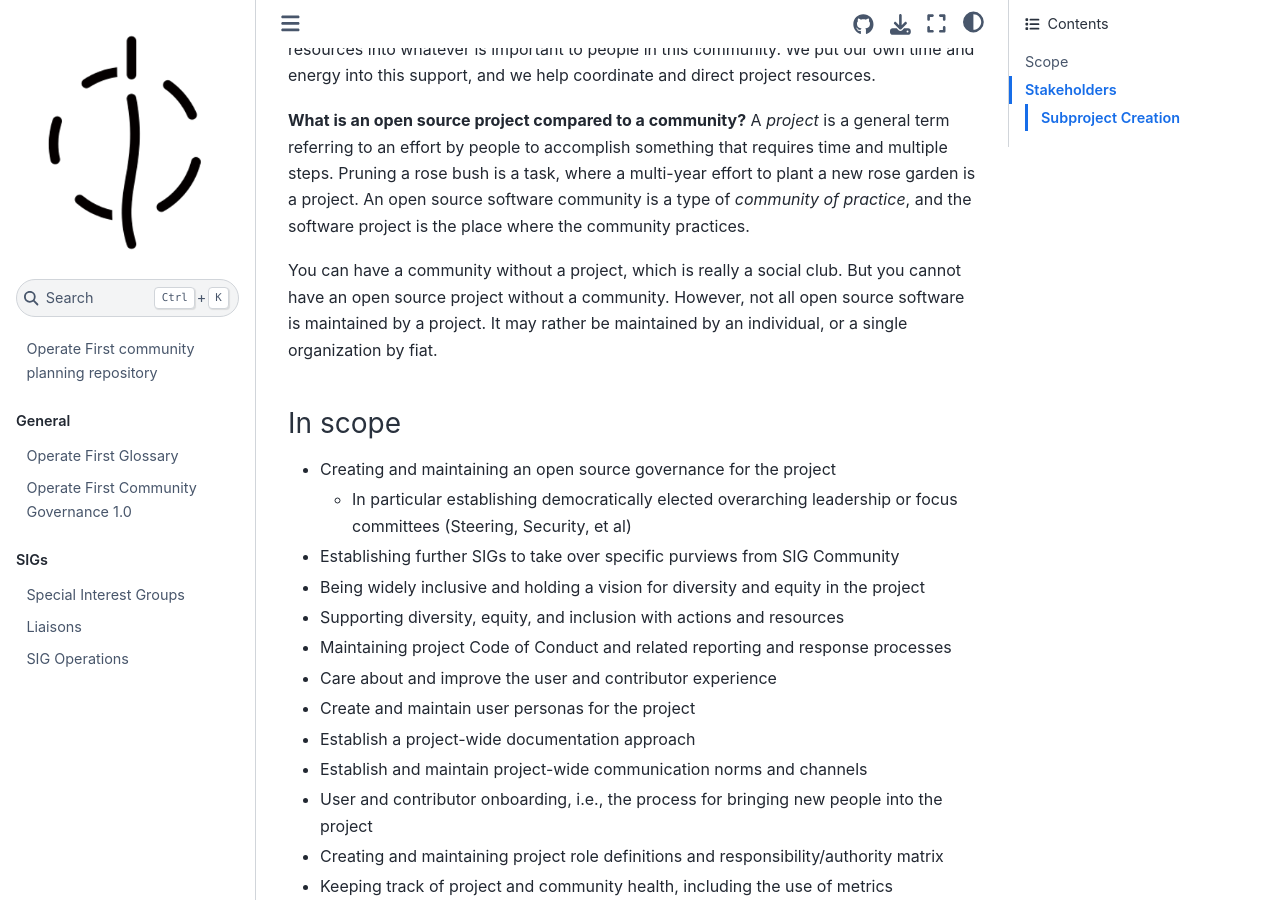
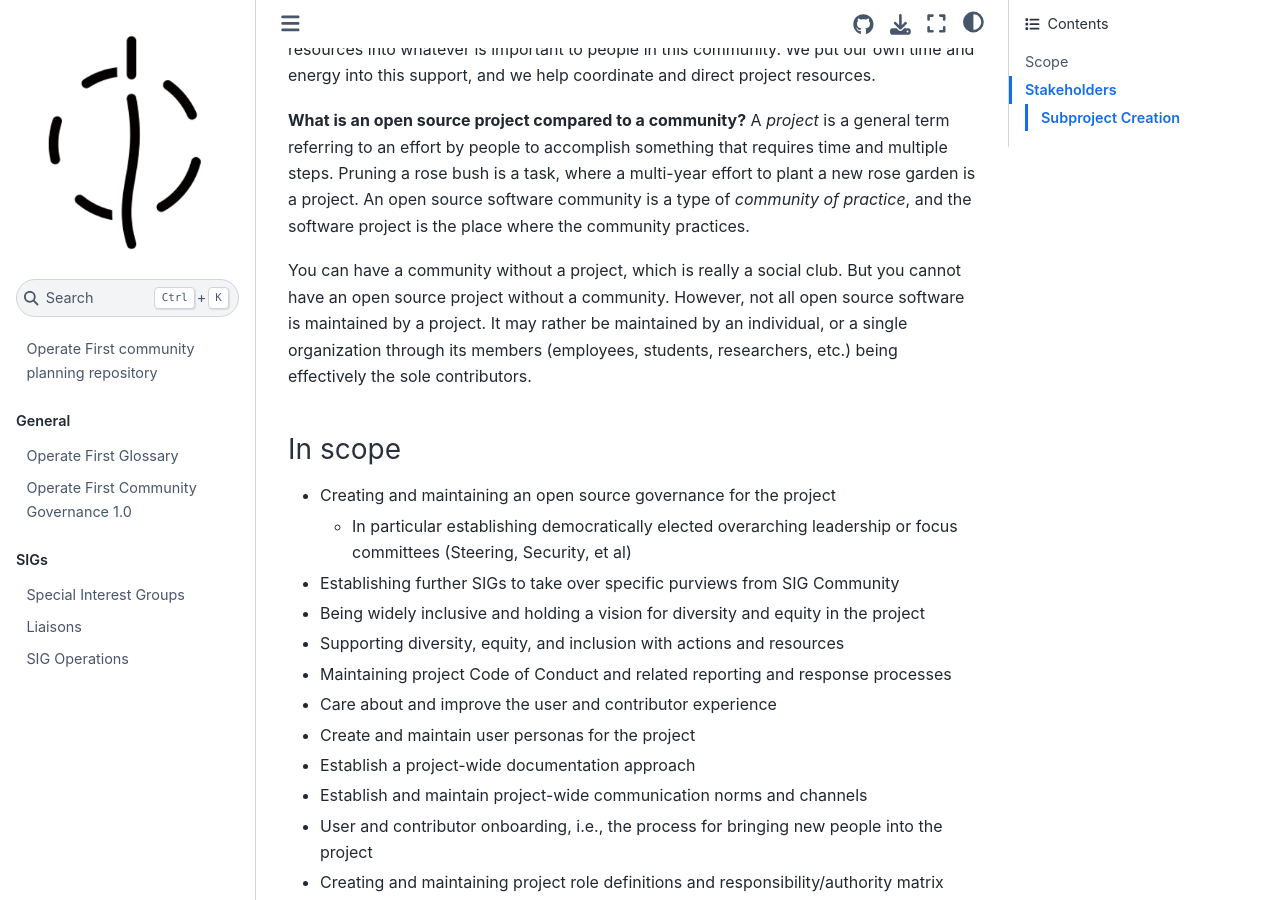
Before and after one commit to operate-first/community, a Jupyter Book: the page built from sig-community/charter.md, in a window 1280 px wide and 900 px high, scrolled down 302 px. Built offline with Jupyter Book 1.0.4 settings and Sphinx 7.4.7 and the Sphinx Book theme 1.1.4, drawn with Linux system fonts in a browser that asks for light colours.

Commit message:
Replacing obscure word with precise clarity

```diff
--- a/sig-community/charter.md
+++ b/sig-community/charter.md
@@ -16,7 +16,7 @@
 You can have a community without a project, which is really a social club.
 But you cannot have an open source project without a community.
 However, not all open source software is maintained by a project.
-It may rather be maintained by an individual, or a single organization by fiat.
+It may rather be maintained by an individual, or a single organization through its members (employees, students, researchers, etc.) being effectively the sole contributors.
 
 
 
```
